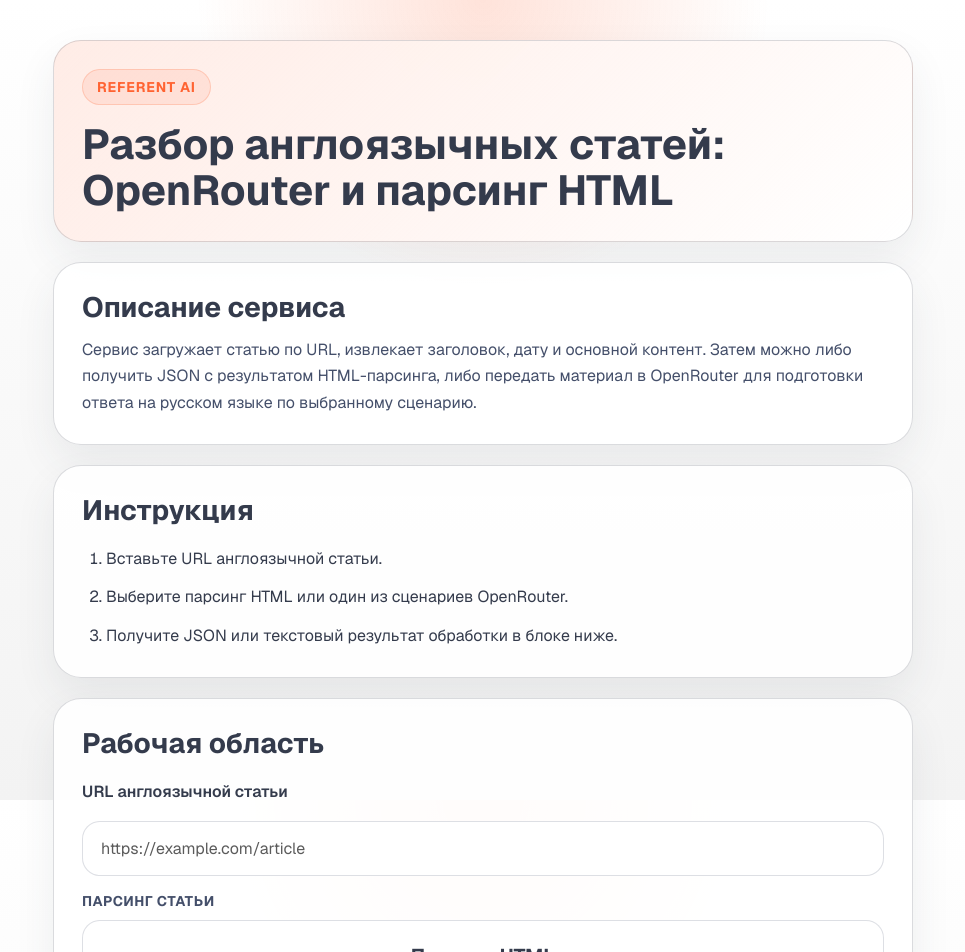
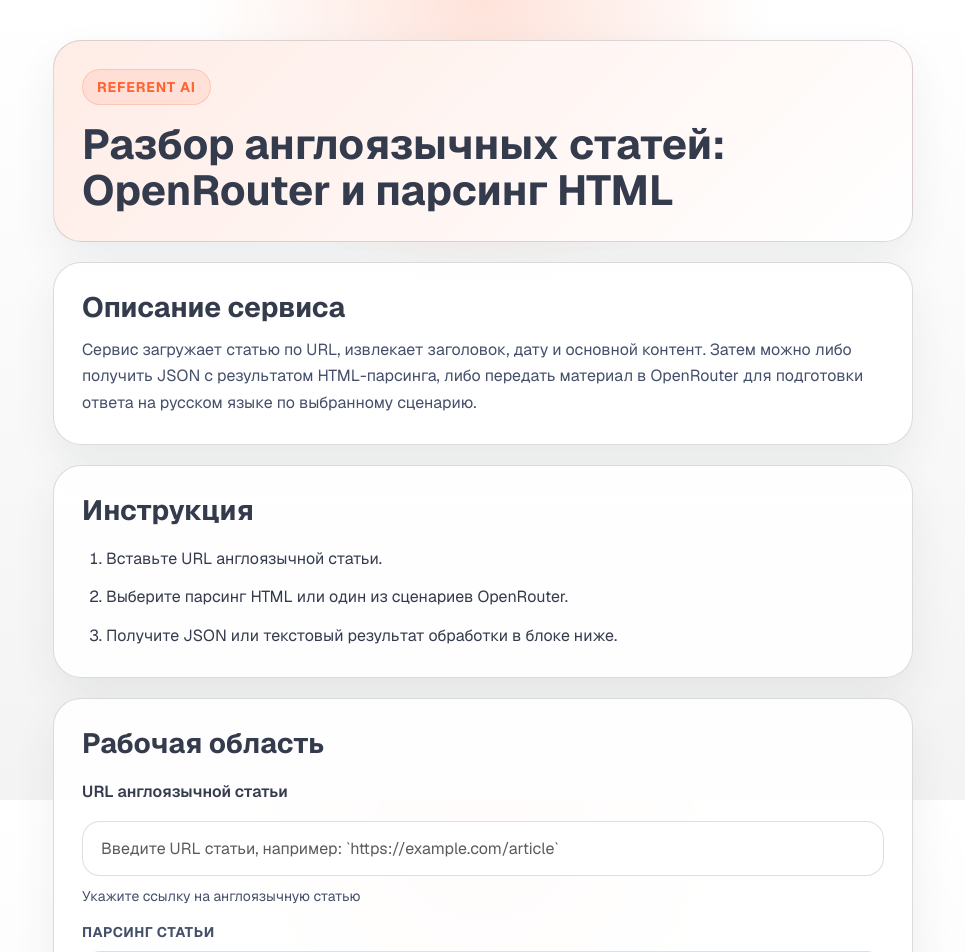
Before and after one commit to ARB774/referent, a Next.js app: page / in a window 1280 px wide. Shown: the top 952 px of the page, without its empty margins (157-1122 px from the left). Built offline with nearby package versions, Linux system fonts and the light colour scheme.

Commit message:
ui: подсказки для URL, title для кнопок и индикатор процесса

```diff
--- a/src/app/globals.scss
+++ b/src/app/globals.scss
@@ -164,6 +164,13 @@
   box-shadow: 0 0 0 4px rgba(255, 99, 50, 0.14);
 }
 
+.app-inputHint {
+  margin-top: -6px;
+  font-size: var(--small-size);
+  line-height: 1.5;
+  color: var(--dark-light-color);
+}
+
 .app-actions {
   display: grid;
   grid-template-columns: repeat(3, minmax(0, 1fr));
@@ -228,6 +235,16 @@
   padding: 14px 16px;
   background: rgba(255, 99, 50, 0.1);
   color: var(--primary-hover-color);
+}
+
+.app-process {
+  border: 1px solid rgba(68, 79, 106, 0.12);
+  border-radius: 18px;
+  padding: 12px 16px;
+  background: rgba(255, 99, 50, 0.08);
+  color: var(--dark-color);
+  font-size: var(--middle-size);
+  line-height: 1.65;
 }
 
 .app-resultHeader {
--- a/src/app/page.tsx
+++ b/src/app/page.tsx
@@ -111,6 +111,18 @@
   const [error, setError] = useState("");
   const [isLoading, setIsLoading] = useState(false);
   const [copied, setCopied] = useState(false);
+
+  const processText = useMemo(() => {
+    if (!isLoading) {
+      return "";
+    }
+
+    if (selectedAction === "parse") {
+      return "Загружаю и парсю статью…";
+    }
+
+    return "Загружаю статью…";
+  }, [isLoading, selectedAction]);
 
   const resultContent = useMemo(() => {
     if (!result) {
@@ -298,9 +310,10 @@
               type="url"
               value={url}
               onChange={(event) => setUrl(event.target.value)}
-              placeholder="https://example.com/article"
+              placeholder="Введите URL статьи, например: `https://example.com/article`"
               className="app-input"
             />
+            <p className="app-inputHint">Укажите ссылку на англоязычную статью</p>
             <div className="app-actionGroup">
               <p className="app-actionLabel">Парсинг статьи</p>
               <button
@@ -355,17 +368,16 @@
         </section>
 
         <section className="app-card">
+          {processText ? <div className="app-process">{processText}</div> : null}
           <div className="app-resultHeader">
             <div>
               <h2 className="app-sectionTitle">Результаты</h2>
               <p className="app-status">
-                {isLoading
-                  ? "Идёт обработка статьи..."
-                  : result
-                    ? result.mode === "parse"
-                      ? "JSON с результатом парсинга сформирован."
-                      : "Результат AI-обработки сформирован."
-                    : "Ожидается запуск анализа."}
+                {result
+                  ? result.mode === "parse"
+                    ? "JSON с результатом парсинга сформирован."
+                    : "Результат AI-обработки сформирован."
+                  : "Ожидается запуск анализа."}
               </p>
             </div>
 
```
